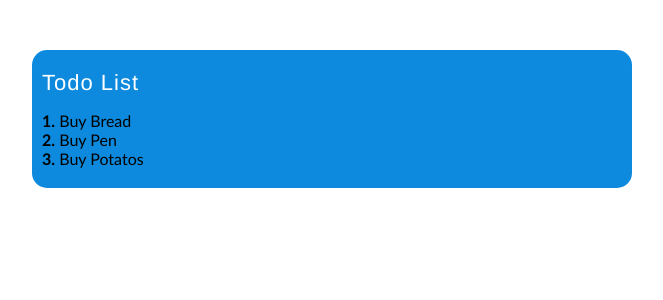
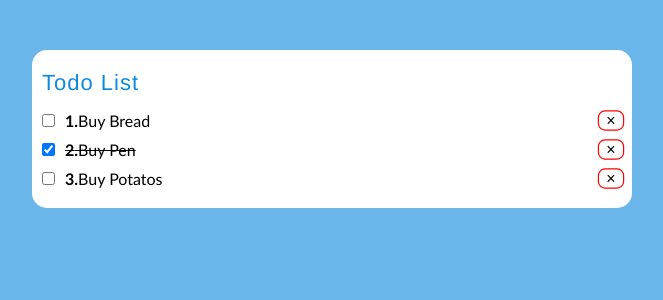
Before and after one commit to pxls00/todolist-in-react, a React (Create React App) app: page / in a window 1280 px wide. Shown: the top 300 px of the page, without its empty margins (308-971 px from the left). Built offline with nearby package versions, Linux system fonts and the light colour scheme.

Commit message:
There worked with Jsx and React.useState     Also changed some styles

```diff
--- a/src/App.js
+++ b/src/App.js
@@ -1,16 +1,27 @@
 import React from 'react'
 import TodoList from './components/TodoList';
 function App() {
-  let todos = [
+  const [todos, setTodos] = React.useState([
     {id: 1, completed: false, title: 'Buy Bread'},
-    {id: 2, completed: false, title: 'Buy Pen'},
+    {id: 2, completed: true, title: 'Buy Pen'},
     {id: 3, completed: false, title: 'Buy Potatos'}
-  ]
+  ])
+  function todoToggle(id) {
+    setTodos(
+      todos.map(todo => {
+        if(todo.id === id) {
+          todo.completed = !todo.completed
+        }
+        console.log(todo);
+        return todo
+      })
+    )
+  }
   return (
     <div className="wrapper">
       <h1 className='title-form'>Todo List</h1>
       <form>
-        <TodoList todos={todos}/>
+        <TodoList todos={todos} todoToggle={todoToggle}/>
       </form>
     </div>
   )
--- a/src/components/TodoItem.js
+++ b/src/components/TodoItem.js
@@ -1,16 +1,32 @@
 import React from 'react'
 import PropTypes from 'prop-types'
 
-function TodoItem({todo, index}) {
+function TodoItem({todo, index, todoToggle}) {
+    const classes = []
+    if (todo.completed) {
+        classes.push('done')
+    }
     return (
         <li className='todo-item'>
-           <strong>{++index}.</strong> {todo.title}
+            <span
+                className={todo.completed ? 'todo-item__block done': 'todo-item__block'}
+            >
+                <input
+                    type="checkbox"
+                    className="todo-item__checkbox"
+                    checked={todo.completed}
+                    onChange={() => todoToggle(todo.id)}/>
+                <strong>{++index}.</strong>
+                {todo.title}
+            </span>
+            <button className='todo-item__delete'>&times;</button>
         </li>
     )
 }
 TodoItem.prototype = {
     todo: PropTypes.object.isRequired,
-    index: PropTypes.number
+    index: PropTypes.number,
+    todoToggle: PropTypes.func.isRequired
 }
 
 export default TodoItem
--- a/src/components/TodoList.js
+++ b/src/components/TodoList.js
@@ -6,14 +6,15 @@ function TodoList(props) {
     return (
         <ul className='todo-list'>
             {props.todos.map((todo, i) => {
-               return <TodoItem todo={todo} key={todo.id} index={i}/>
+               return <TodoItem todo={todo} key={todo.id} index={i} todoToggle={props.todoToggle}/>
             })}
         </ul>
     )
 }
 
 TodoList.prototype = {
-    todos: PropTypes.arrayOf(PropTypes.object).isRequired
+    todos: PropTypes.arrayOf(PropTypes.object).isRequired,
+    todoToggle: PropTypes.func.isRequired
 }
 
 export default TodoList
--- a/src/index.css
+++ b/src/index.css
@@ -2,6 +2,10 @@
   padding: 0;
   margin: 0;
   box-sizing: border-box;
+}
+
+body {
+  background: rgba(13, 138, 221, 0.616);
 }
 
 li {
@@ -12,13 +16,13 @@ li {
   margin: 0 auto;
   margin-top: 50px;
   padding: 20px 10px;
-  background: rgb(13, 138, 221);
+  background: white;
   border-radius: 15px;
   font-family: 'Franklin Gothic Medium', 'Arial Narrow', Arial, sans-serif;
 }
 
 .title-form {
-  color: white;
+  color: rgba(13, 138, 221);
   font-weight: 300;
   font-size: 22px;
   letter-spacing: 1px;
@@ -26,8 +30,47 @@ li {
 
 .todo-item {
   font-family: 'Gill Sans', 'Gill Sans MT', Calibri, 'Trebuchet MS', sans-serif;
+  width: 100%;
+  display: flex;
+  align-items: center;
+  justify-content: space-between;
+}
+
+.todo-item__block {
+  display: flex;
+  align-items: center;
+  width: 100%;
+}
+
+.todo-item__checkbox {
+  margin-right: 10px;
+  cursor: pointer;
+}
+.todo-item__checkbox:checked {
+  background: black;
 }
 
 .todo-list {
   margin-top: 15px;
+  display: flex;
+  flex-direction: column;
+  gap: 10px;
 }
+
+.todo-item__delete {
+  background: none;
+  border: 1px solid red;
+  padding: 0px 6px;
+  border-radius: 6px;
+  cursor: pointer;
+  transform: scale(1.2, 1.2);
+}
+
+.todo-item__delete:hover {
+  background: red;
+  color: white;
+}
+
+.done {
+  text-decoration: line-through;
+}
```
